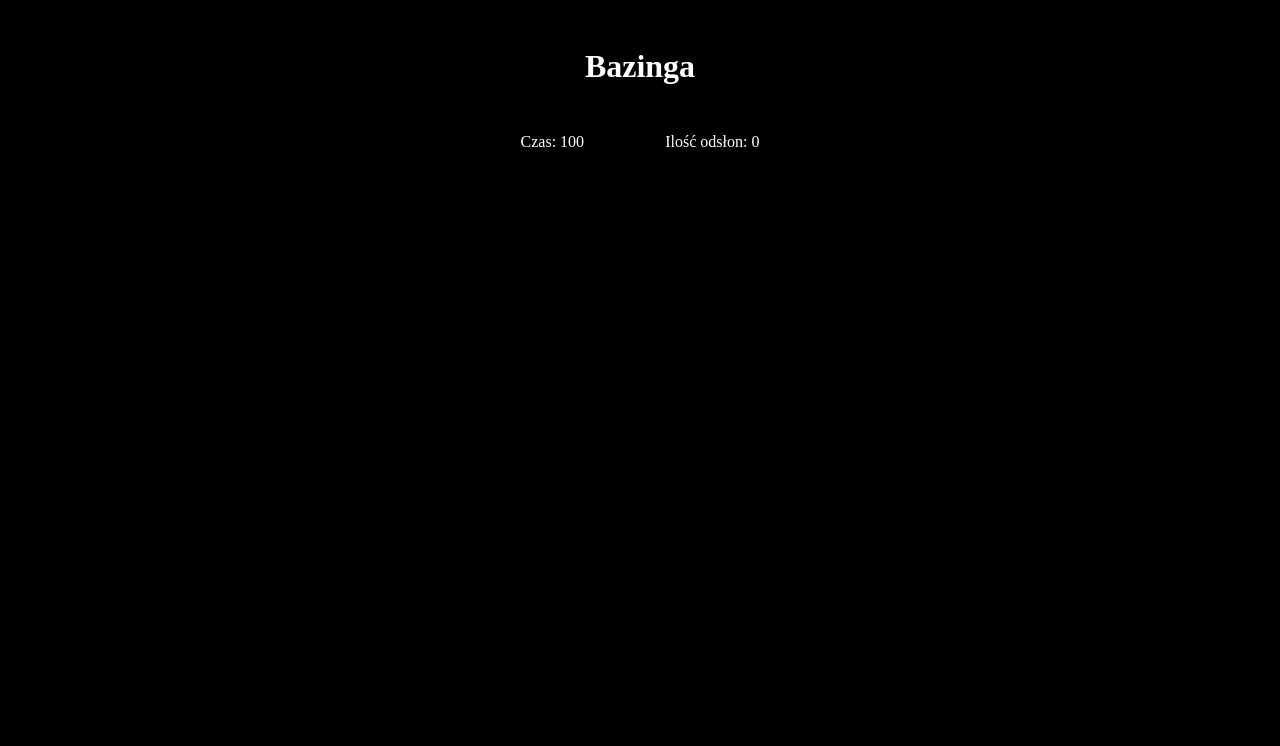
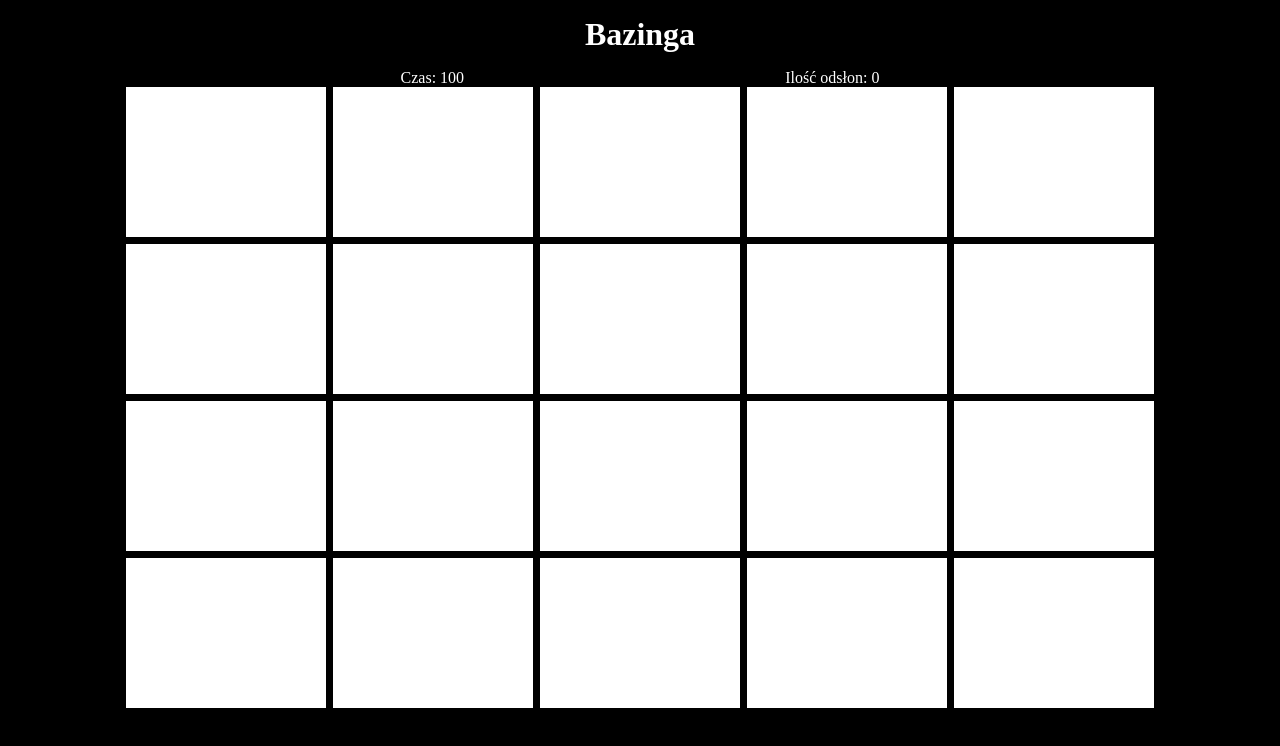
Before and after one commit to AgataSroka/Memory_Game_BAZINGA, a React app in the folder bazinga/: page / in a window 1280 px wide. Built offline with nearby package versions, Linux system fonts and the light colour scheme.

Commit message:
cards view - grid

```diff
--- a/bazinga/src/components/App/App.js
+++ b/bazinga/src/components/App/App.js
@@ -10,8 +10,36 @@
                 <h1> Bazinga </h1>
                 <div className='container'>
                     <div className='settings'>
-                        <div> Czas: <span> 100 </span></div>
-                        <div> Ilość odsłon: <span> 0 </span></div>
+                        <div className='main_settings'>
+                        <div className='main_info'>
+                            Czas: <span> 100 </span>
+                        </div>
+                        <div className='main_info'>
+                            Ilość odsłon: <span> 0 </span>
+                        </div>
+                        </div>
+                        <div className='cards'>
+                            <div className='card'> </div>
+                            <div className='card'> </div>
+                            <div className='card'> </div>
+                            <div className='card'> </div>
+                            <div className='card'> </div>
+                            <div className='card'> </div>
+                            <div className='card'> </div>
+                            <div className='card'> </div>
+                            <div className='card'> </div>
+                            <div className='card'> </div>
+                            <div className='card'> </div>
+                            <div className='card'> </div>
+                            <div className='card'> </div>
+                            <div className='card'> </div>
+                            <div className='card'> </div>
+                            <div className='card'> </div>
+                            <div className='card'> </div>
+                            <div className='card'> </div>
+                            <div className='card'> </div>
+                            <div className='card'> </div>
+                        </div>
                     </div>
                 </div>
             </div>
--- a/bazinga/src/styles/App.scss
+++ b/bazinga/src/styles/App.scss
@@ -10,20 +10,46 @@
   color: white;
 
   h1{
-    margin-top: 3rem;
+    margin-top: 1rem;
   }
 
   .container {
     margin: auto;
     text-align: center;
-    width: 70vw;
+    width: 80vw;
     height: 100vh;
 
     .settings{
-      display: flex;
-      margin-top: 3rem;
-      width: 20rem;
-      justify-content: space-between;
+      display: block;
+      margin-top: 1rem;
+      width: 50rem;
+      justify-content: center;
+
+      .main_settings{
+        display: flex;
+        .main_info{
+          justify-content: space-between;
+          margin: auto;
+        }
+      }
+
+      .cards{
+        margin: auto;
+        display: grid;
+        text-align: center;
+        justify-content: center;
+        grid-template-columns: repeat(5, auto);
+        grid-gap: 7px;
+
+        .card{
+          background-color: white;
+          height: 150px;
+          width: 200px;
+          justify-content: space-between;
+        }
+
+
+      }
     }
   }
 }
```
